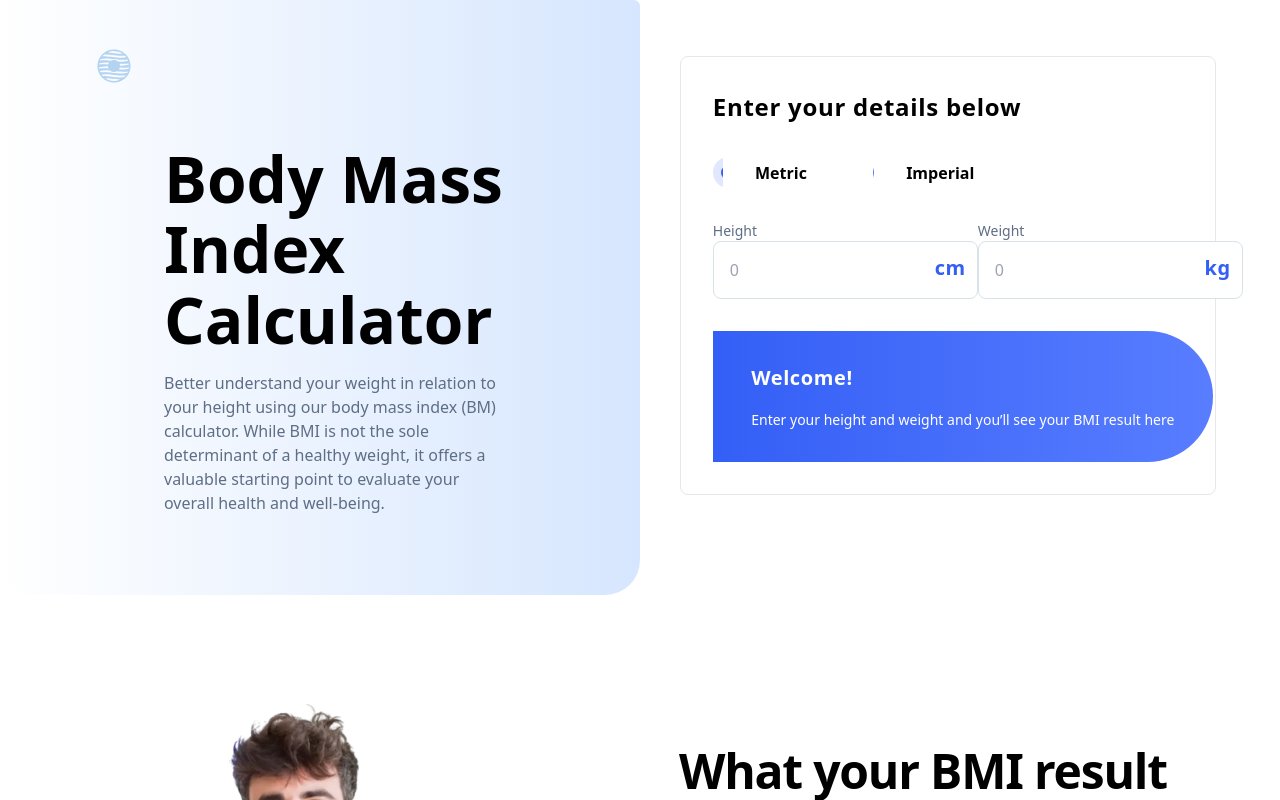
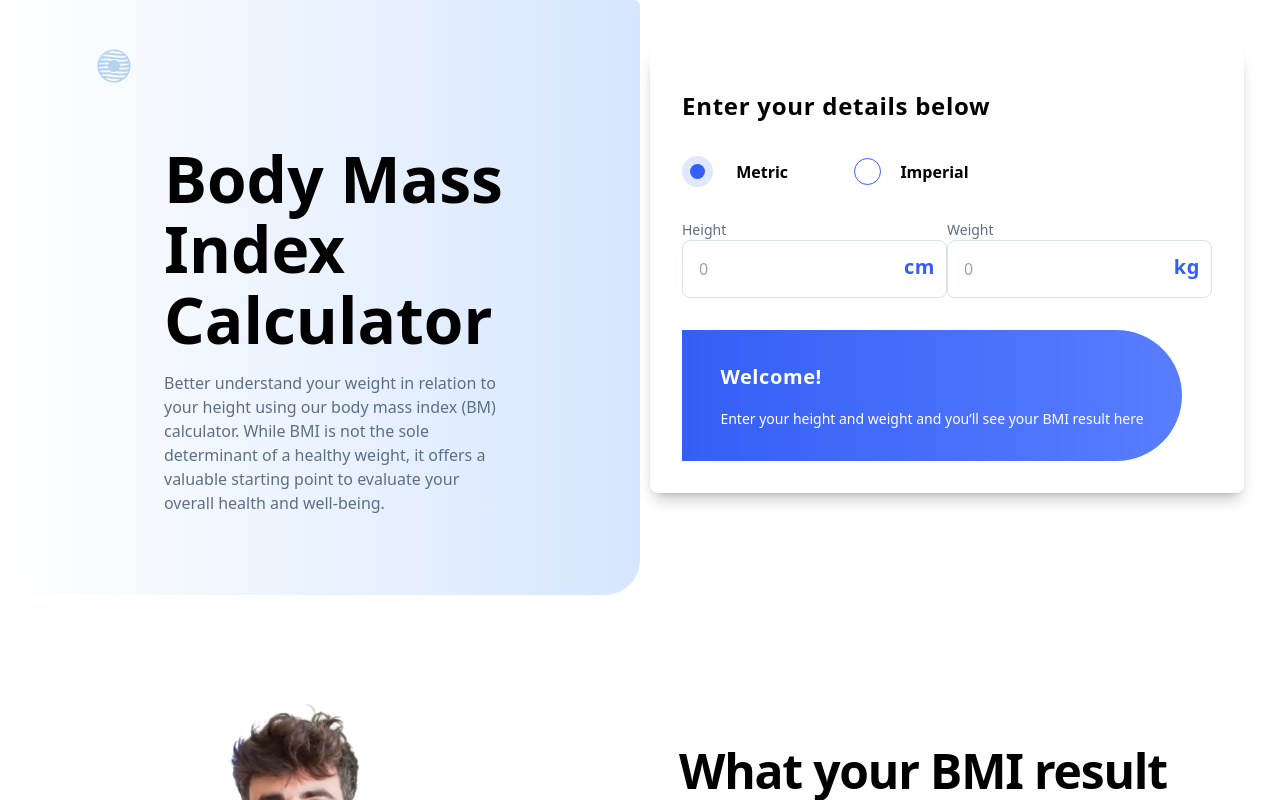
Before and after one commit to vinuman/BMI-calculator, a React (Create React App) app: page / in a window 1280 px wide. Shown: the top 800 px of the page. Built offline with nearby package versions, Linux system fonts and the light colour scheme.

Commit message:
tab view

```diff
--- a/src/components/Calculator.js
+++ b/src/components/Calculator.js
@@ -57,13 +57,13 @@ const Calculator = () => {
 
   return (
     <div
-      className={`flex flex-col p-8 border rounded-lg bg-[#FFF] shadow-[16px 32px 56px 0px rgba(143, 174, 207, 0.25)] w-[90%] mx-auto mt-4`}
+      className={`flex flex-col p-8 rounded-lg bg-[#FFF] shadow-lg mx-auto mt-4`}
     >
       <h2 className="font-inter font-semibold text-2xl leading-normal tracking-[0.03em] pb-8">
         Enter your details below
       </h2>
       {/*  RADIO BUTTON DIV */}
-      <div className="flex w-[100%] pb-8">
+      <div className="flex w-[100%] pb-8 items-center">
         <div
           onClick={() => {
             setMetric(true);
@@ -76,7 +76,7 @@ const Calculator = () => {
             setLbs("");
             setInch("");
           }}
-          className="flex items-center gap-8 lg:justify-between w-[20%] mr-16"
+          className="flex items-center lg:justify-between w-[20%] mr-16"
         >
           {metric ? (
             <SvgFilled className="cursor-pointer" />
@@ -84,7 +84,7 @@ const Calculator = () => {
             <SvgEmpty className="cursor-pointer" />
           )}
 
-          <p className="font-inter font-semibold text-base leading-[150%]">
+          <p className="font-inter font-semibold text-base leading-[150%] ">
             Metric
           </p>
         </div>
@@ -100,7 +100,7 @@ const Calculator = () => {
             setLbs("");
             setInch("");
           }}
-          className="flex items-center gap-8 lg:justify-between w-[22%]"
+          className="flex items-center lg:justify-between w-[22%]"
         >
           {!metric ? (
             <SvgFilled className="cursor-pointer" />
--- a/src/pages/Home.js
+++ b/src/pages/Home.js
@@ -28,7 +28,7 @@ const Home = () => {
         {/* RIGHT */}
       </section>
       {/*  TOP SECTION ENDS */}
-      <div className="md:absolute md:top-10 md:left-[650px] rounded-[16px] bg-white shadow-[16px 32px 56px 0px rgba(143, 174, 207, 0.25)]">
+      <div className="md:absolute md:top-10 md:left-[650px] rounded-[16px] bg-white shadow-lg">
         <Calculator />
       </div>
       {/* MIDDLE SECTION DIV */}
```
